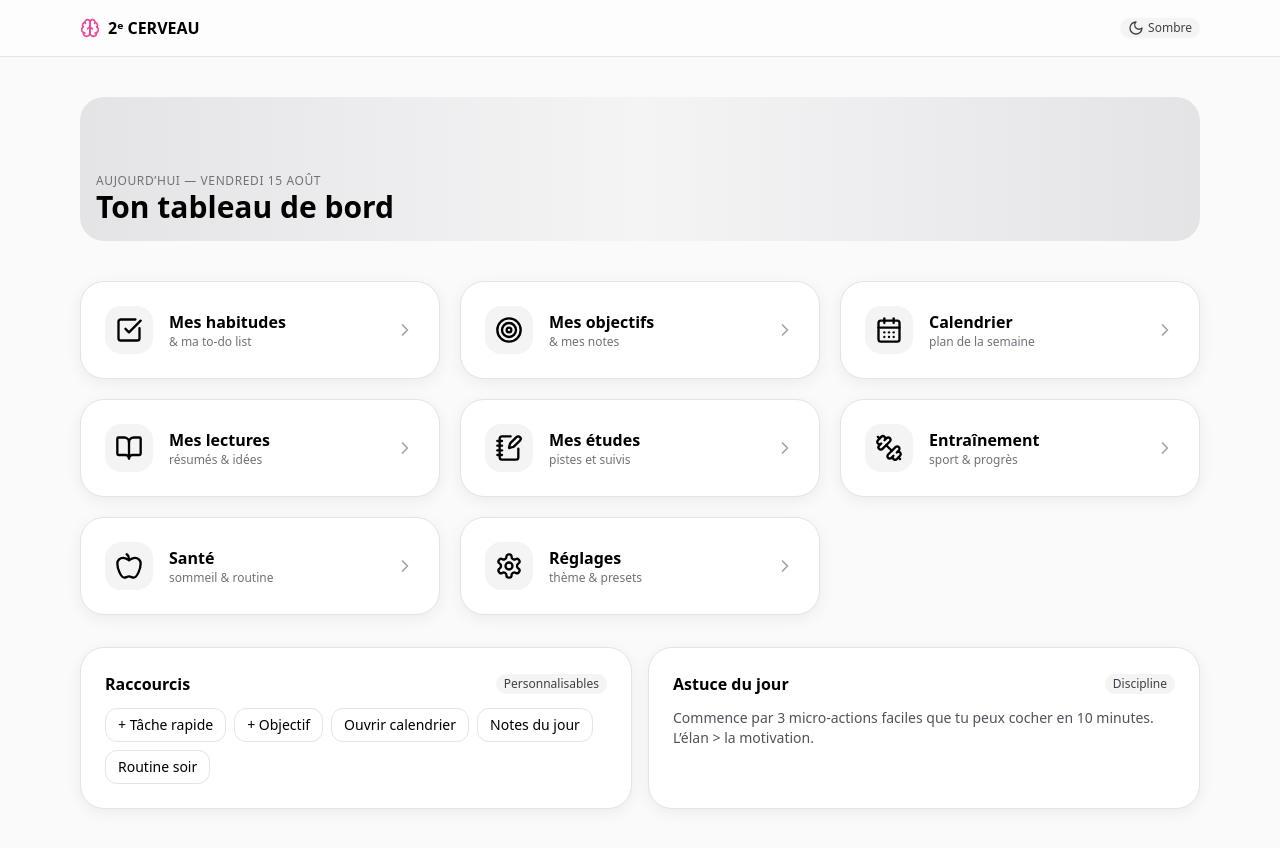
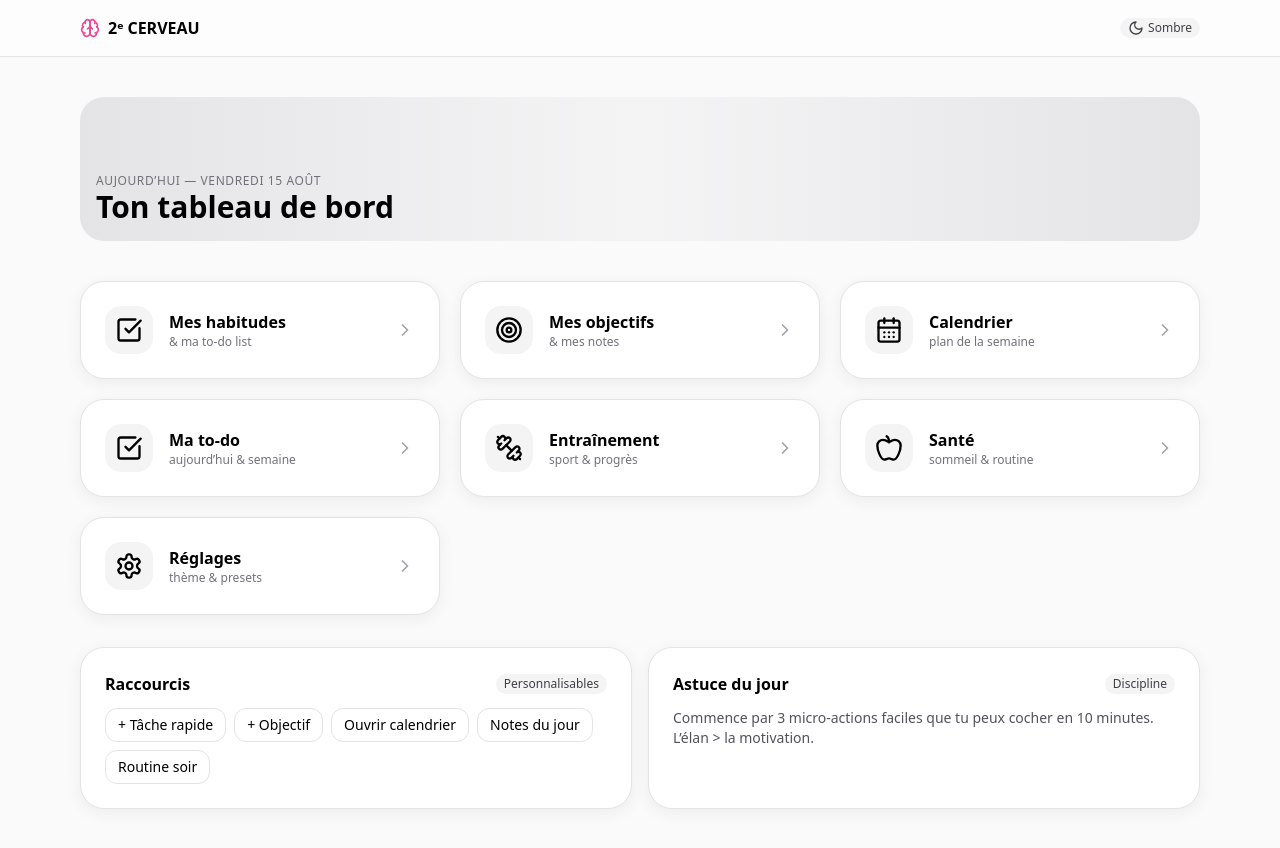
Before and after one commit to PaPyNoVa-84/Routine-Dashboard, a React (Vite) app: page / in a window 1280 px wide. Shown: the top 848 px of the page. Built offline with nearby package versions, Linux system fonts and the light colour scheme.

Commit message:
Update ui.jsx

```diff
--- a/src/ui.jsx
+++ b/src/ui.jsx
@@ -1,6 +1,8 @@
 import React, {useEffect, useState} from 'react'
 import { motion } from 'framer-motion'
 import { Brain, SunMedium, Moon, CheckSquare, Target, CalendarDays, NotebookPen, BookOpen, Dumbbell, Apple, Settings, ChevronRight } from 'lucide-react'
+import { Routes, Route, Link, useLocation } from 'react-router-dom'
+
 
 function useDarkMode(){
   const [dark, setDark] = useState(()=>{
@@ -15,19 +17,20 @@ function useDarkMode(){
 }
 
 const tiles = [
-  { id:'habits', icon: <CheckSquare className='icon-tile' />, title:'Mes habitudes', subtitle:'& ma to‑do list' },
-  { id:'goals', icon: <Target className='icon-tile' />, title:'Mes objectifs', subtitle:'& mes notes' },
-  { id:'calendar', icon: <CalendarDays className='icon-tile' />, title:'Calendrier', subtitle:'plan de la semaine' },
-  { id:'reading', icon: <BookOpen className='icon-tile' />, title:'Mes lectures', subtitle:'résumés & idées' },
-  { id:'study', icon: <NotebookPen className='icon-tile' />, title:'Mes études', subtitle:'pistes et suivis' },
-  { id:'training', icon: <Dumbbell className='icon-tile' />, title:'Entraînement', subtitle:'sport & progrès' },
-  { id:'health', icon: <Apple className='icon-tile' />, title:'Santé', subtitle:'sommeil & routine' },
-  { id:'settings', icon: <Settings className='icon-tile' />, title:'Réglages', subtitle:'thème & presets' },
+  { id: 'habits',   href: '/habits',   icon: <CheckSquare className='icon-tile' />, title: 'Mes habitudes', subtitle: '& ma to-do list' },
+  { id: 'goals',    href: '/goals',    icon: <Target className='icon-tile' />,      title: 'Mes objectifs', subtitle: '& mes notes' },
+  { id: 'calendar', href: '/calendar', icon: <CalendarDays className='icon-tile' />,title: 'Calendrier',    subtitle: 'plan de la semaine' },
+  { id: 'todo',     href: '/todo',     icon: <CheckSquare className='icon-tile' />, title: 'Ma to-do',      subtitle: 'aujourd’hui & semaine' },
+  { id: 'training', href: '/training', icon: <Dumbbell className='icon-tile' />,    title: 'Entraînement',  subtitle: 'sport & progrès' },
+  { id: 'health',   href: '/health',   icon: <Apple className='icon-tile' />,       title: 'Santé',         subtitle: 'sommeil & routine' },
+  { id: 'settings', href: '/settings', icon: <Settings className='icon-tile' />,    title: 'Réglages',      subtitle: 'thème & presets' },
 ]
 
-function Tile({icon, title, subtitle}){
+
+function Tile({icon, title, subtitle, href}) {
   return (
-    <motion.button whileHover={{ y: -2 }} className="card w-full p-5 md:p-6 text-left">
+    <motion.div whileHover={{ y: -2 }} className="card w-full p-5 md:p-6 text-left">
+      <Link to={href} className="block">
         <div className="flex items-center justify-between">
           <div className="flex items-center gap-4">
             <div className="grid place-items-center h-12 w-12 rounded-2xl bg-zinc-100 dark:bg-zinc-800">{icon}</div>
@@ -38,9 +41,11 @@ function Tile({icon, title, subtitle}){
           </div>
           <ChevronRight className="h-5 w-5 text-zinc-400" />
         </div>
-    </motion.button>
+      </Link>
+    </motion.div>
   )
 }
+
 
 export default function App(){
   const [dark, setDark] = useDarkMode()
```
Lines whose indentation alone changed are shown as unchanged.
